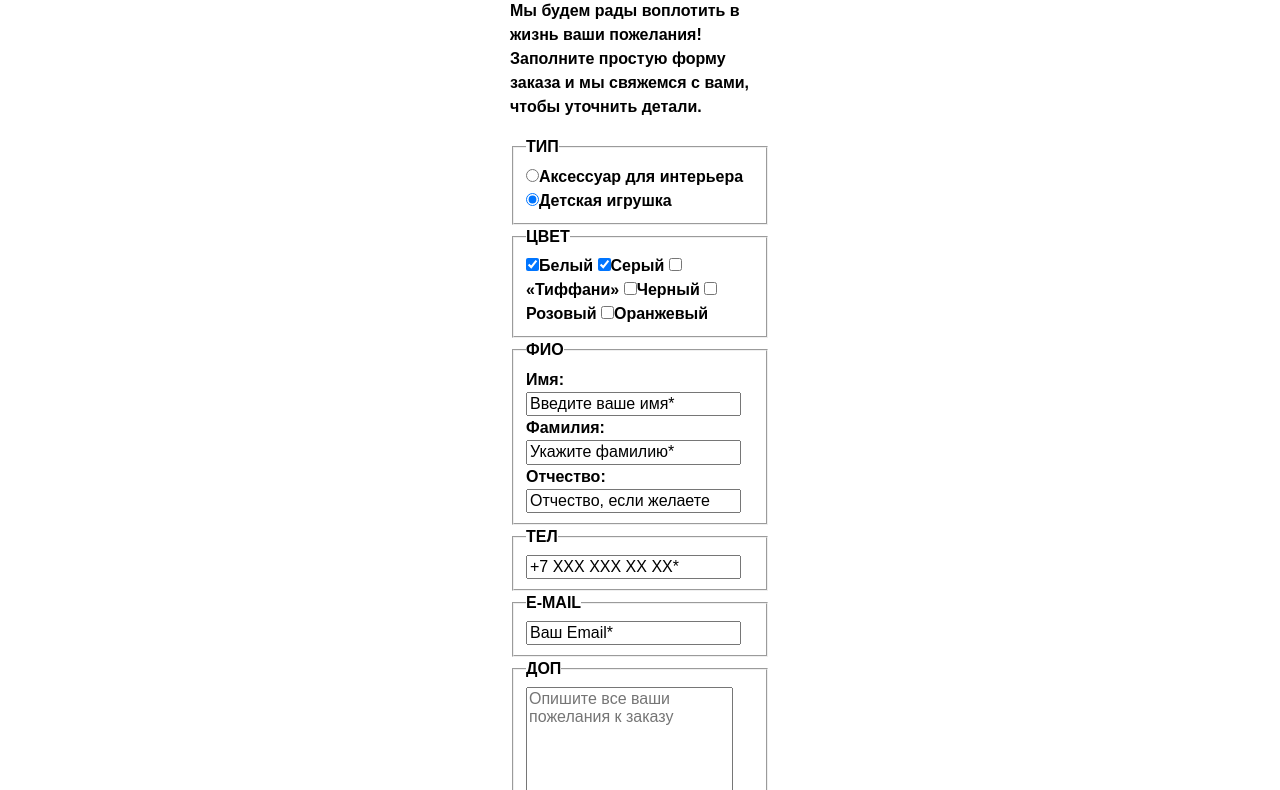
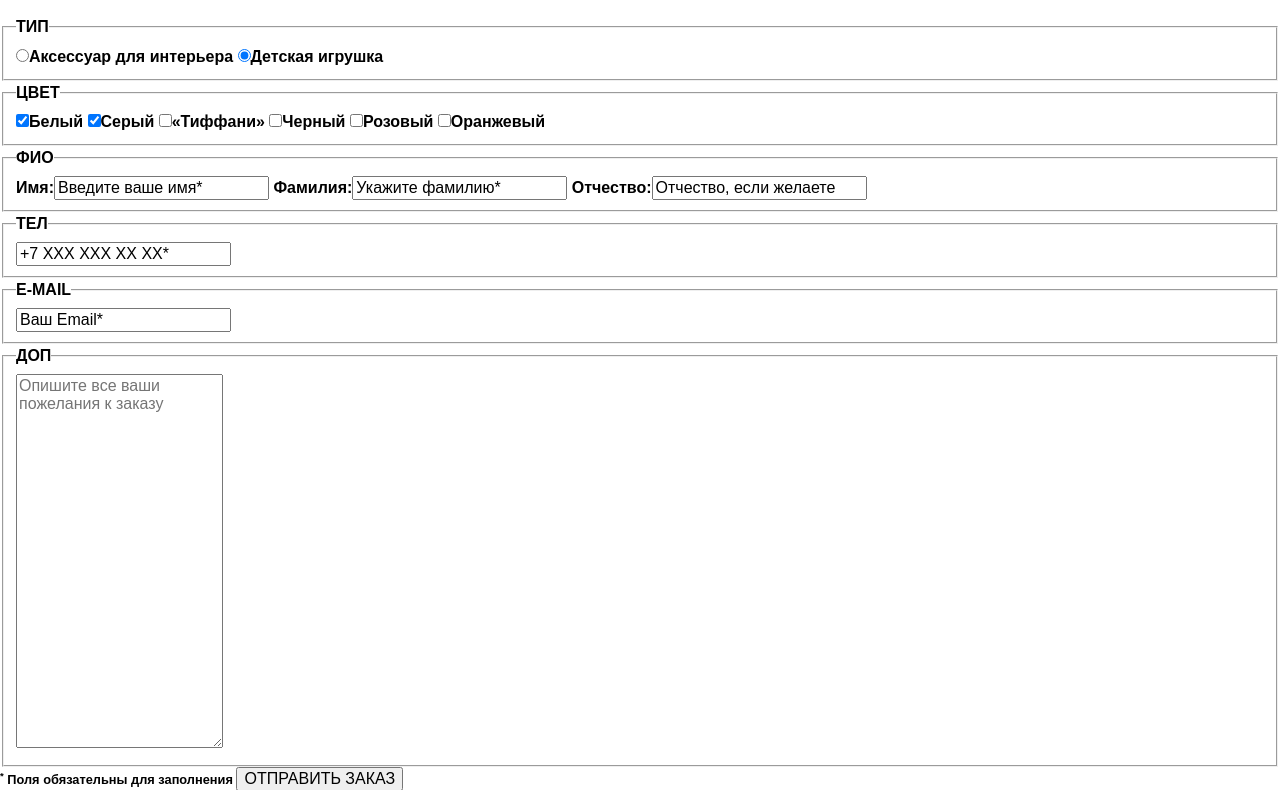
Before and after one commit to NikFilippov/1032013-mishka-17, a website: page source/form.html in a window 1280 px wide. Shown: the part 252-1042 px from the top of the page. Drawn offline with Linux system fonts and the light colour scheme.

Commit message:
разметка страницы

```diff
--- a/source/form.html
+++ b/source/form.html
@@ -9,7 +9,7 @@
     <link rel="stylesheet" href="css/style.css">
   </head>
 
-  <body class="conteiner">
+  <body class="container">
     <header class="page-header">
       <div>
         <a href="index.html" class="page-header__logo"><img class="page-header__logo-image" src="img/mishka-logo.svg" width="86" height="35" alt="логотип mishka"></a>
@@ -28,23 +28,23 @@
     </header>
     <main class="page-main">
       <h1 class="page-main__headline">Вязание на заказ</h1>
-      <p class="page-main__еуче">Мы будем рады воплотить в жизнь ваши пожелания! Заполните простую форму заказа и мы свяжемся с вами, чтобы уточнить детали.</p>
+      <p class="page-main__text">Мы будем рады воплотить в жизнь ваши пожелания! Заполните простую форму заказа и мы свяжемся с вами, чтобы уточнить детали.</p>
       <div class="page-main__radio">
         <fieldset class="page-main__list">
           <legend class="page-main__name">ТИП</legend>
-          <input class="page-main__radio--accessory" type="radio" value="accessory" name="radio-type" id="accessory"><label for="accessory">Аксессуар для интерьера</label>
-          <input class="page-main__radio--toy" type="radio" value="toy" name="radio-type" id="toy" checked><label for="toy">Детская игрушка</label>
+          <input class="page-main__accessory" type="radio" value="accessory" name="radio-type" id="accessory"><label for="accessory">Аксессуар для интерьера</label>
+          <input class="page-main__toy" type="radio" value="toy" name="radio-type" id="toy" checked><label for="toy">Детская игрушка</label>
         </fieldset>
       </div>
       <div class="page-main__checkbox">
         <fieldset class="page-main__list">
           <legend class="page-main__name">ЦВЕТ</legend>
-          <input class="page-main__checkbox--white" type="checkbox" name="checkbox-fillers" id="color" checked><label for="color">Белый</label>
-          <input class="page-main__checkbox--gray" type="checkbox" name="checkbox-fillers" id="color" checked><label for="color">Серый</label>
-          <input class="page-main__checkbox--tiffany" type="checkbox" name="checkbox-fillers" id="color"><label for="color">«Тиффани»</label>
-          <input class="page-main__checkbox--black" type="checkbox" name="checkbox-fillers" id="color"><label for="color">Черный</label>
-          <input class="page-main__checkbox--pink" type="checkbox" name="checkbox-fillers" id="color"><label for="color">Розовый</label>
-          <input class="page-main__checkbox--orange" type="checkbox" name="checkbox-fillers" id="color"><label for="color">Оранжевый</label>
+          <input class="page-main__white" type="checkbox" name="white-fillers" id="white" checked><label for="white">Белый</label>
+          <input class="page-main__gray" type="checkbox" name="gray-fillers" id="gray" checked><label for="gray">Серый</label>
+          <input class="page-main__tiffany" type="checkbox" name="tiffany-fillers" id="tiffany"><label for="tiffany">«Тиффани»</label>
+          <input class="page-main__black" type="checkbox" name="black-fillers" id="black"><label for="black">Черный</label>
+          <input class="page-main__pink" type="checkbox" name="pink-fillers" id="pink"><label for="pink">Розовый</label>
+          <input class="page-main__orange" type="checkbox" name="orange-fillers" id="orange"><label for="orange">Оранжевый</label>
         </fieldset>
       </div>
       <div>
@@ -58,13 +58,13 @@
       <div>
         <fieldset class="page-main__list">
           <legend class="page-main__name">ТЕЛ</legend>
-          <input class="page-main__phone" type="text" name="telephon" value="+7 ХХХ ХХХ ХХ ХХ*">
+          <input class="page-main__phone" type="tel" name="telephon" value="+7 ХХХ ХХХ ХХ ХХ*">
         </fieldset>
       </div>
       <div>
         <fieldset class="page-main__list">
           <legend class="page-main__name">E-MAIL</legend>
-          <input class="page-main__mail" type="text" name="mail" value="Ваш Email*">
+          <input class="page-main__mail" type="email" name="mail" value="Ваш Email*">
         </fieldset>
       </div>
       <fieldset class="page-main__list">
@@ -74,7 +74,7 @@
       <small>
         <sup>*</sup> Поля обязательны для заполнения
       </small>
-      <input class="page-main__button mauin-button" type="submit" value="ОТПРАВИТЬ ЗАКАЗ">
+      <input class="page-main__button main-button" type="submit" value="ОТПРАВИТЬ ЗАКАЗ">
     </main>
     <footer>
       <ul class="social-list">
```
